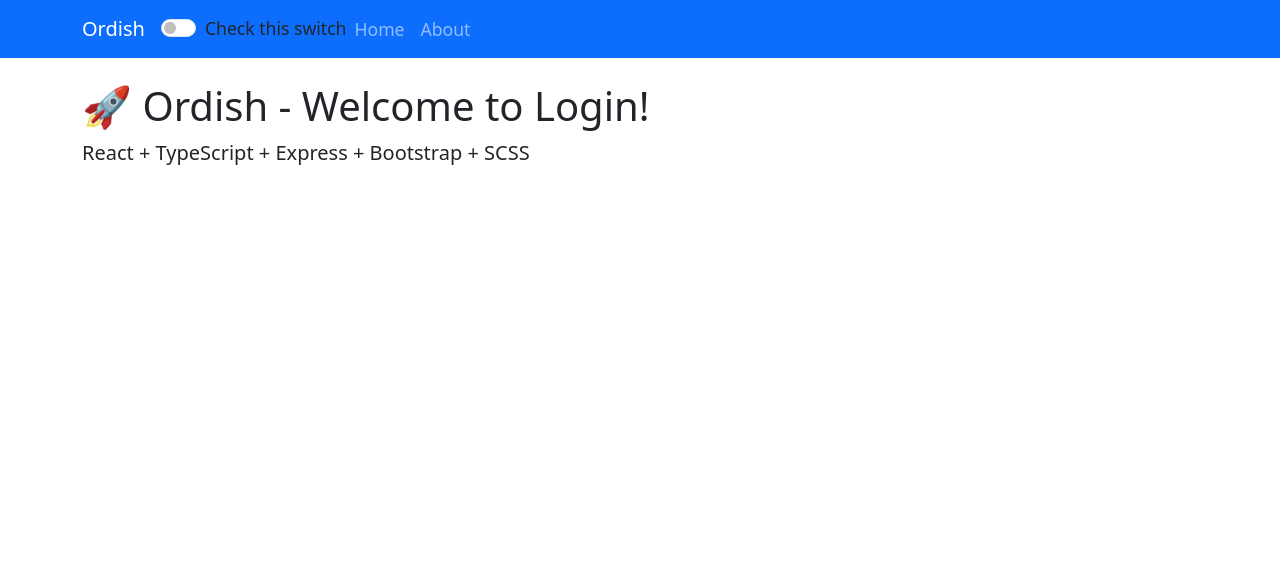
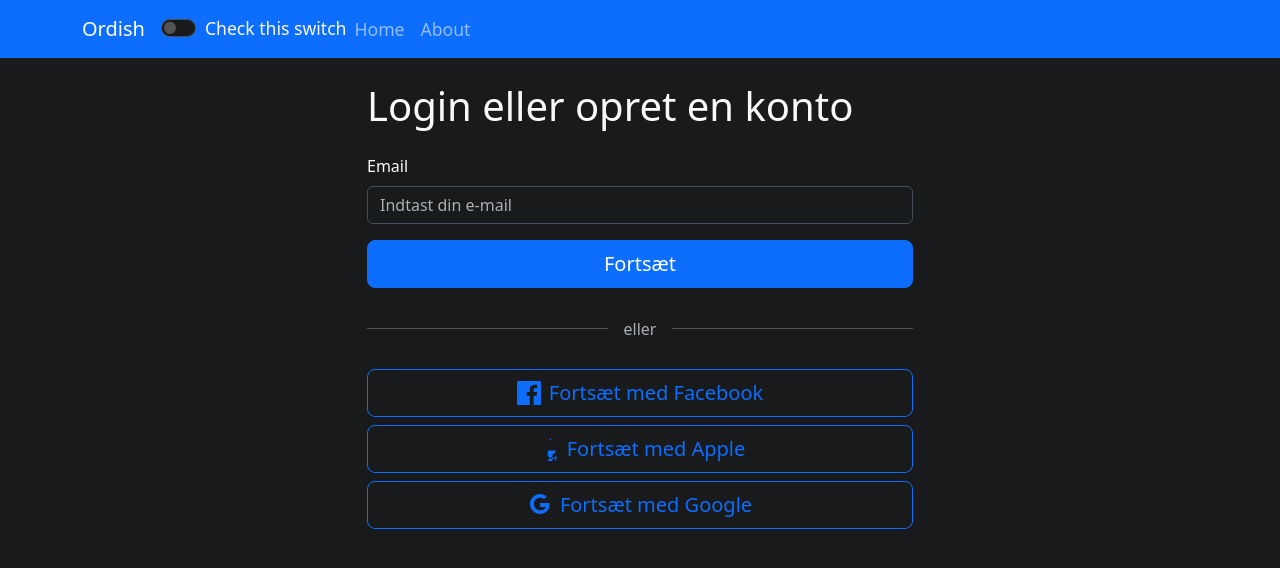
Before and after one commit to Cortex0101/Ordish, a React (Vite) app in the folder client/: page /login in a window 1280 px wide. Shown: the top 568 px of the page. Built offline with nearby package versions, Linux system fonts and the light colour scheme.

Commit message:
Login page frontend

```diff
--- a/client/src/components/ThemeToggle/ThemeToggle.tsx
+++ b/client/src/components/ThemeToggle/ThemeToggle.tsx
@@ -2,7 +2,7 @@ import { useState, useEffect } from 'react';
 import { Form } from 'react-bootstrap';
 
 function ThemeToggle() {
-  const [theme, setTheme] = useState<'light' | 'dark'>('light');
+  const [theme, setTheme] = useState<'light' | 'dark'>('dark');
 
   useEffect(() => {
     document.body.setAttribute('data-bs-theme', theme);
--- a/client/src/locales/da/login.json
+++ b/client/src/locales/da/login.json
@@ -1,3 +1,10 @@
 {
-    "welcome": "Velkommen til Login!"
+    "top-description": "Login eller opret en konto",
+    "email": "E-mail",
+    "email-placeholder": "Indtast din e-mail",
+    "continue-button-text": "Fortsæt",
+    "divider-text": "eller",
+    "continue-google": "Fortsæt med Google",
+    "continue-facebook": "Fortsæt med Facebook",
+    "continue-apple": "Fortsæt med Apple"
 }
--- a/client/src/locales/en/login.json
+++ b/client/src/locales/en/login.json
@@ -1,3 +1,8 @@
 {
-    "welcome": "Welcome to Login!"
+    "top-description": "Login eller opret en konto",
+    "email": "E-mail",
+    "divider-text": "eller",
+    "continue-with-google": "Fortsæt med Google",
+    "continue-with-facebook": "Fortsæt med Facebook",
+    "continue-with-apple": "Fortsæt med Apple"
 }
--- a/client/src/pages/login/Login.tsx
+++ b/client/src/pages/login/Login.tsx
@@ -1,17 +1,98 @@
-import { Container } from 'react-bootstrap';
-import { useTranslation } from 'react-i18next';
+import { Button, Col, Container, Form, Row } from "react-bootstrap";
+import { useTranslation } from "react-i18next";
 
-import './Login.scss';
+import "./Login.scss";
 
 function Login() {
-    const { t } = useTranslation('login');
+  const { t } = useTranslation("login");
 
-    return (
-      <Container>
-        <h1>🚀 Ordish - {t('welcome')}</h1>
-        <p className="lead mb-0">React + TypeScript + Express + Bootstrap + SCSS</p>
-      </Container>
-    );
+  return (
+    <Container className="container-sm">
+      <Row className="justify-content-center">
+        <Col xs={12} md={8} lg={6}>
+          <h1>{t("top-description")}</h1>
+          <Form className="mt-4">
+            <Row className="mb-3">
+              <Form.Group as={Col} controlId="formEmail">
+                <Form.Label>Email</Form.Label>
+                <Form.Control
+                  type="email"
+                  placeholder={t("email-placeholder")}
+                />
+              </Form.Group>
+            </Row>
+            <Row className="mb-3">
+              <Col className="d-grid gap-2">
+                <Button variant="primary" size="lg">
+                  {t("continue-button-text")}
+                </Button>
+              </Col>
+            </Row>
+          </Form>
+          <div className="d-flex align-items-center my-4">
+            <hr className="flex-grow-1" />
+            <span className="mx-3 text-muted">eller</span>
+            <hr className="flex-grow-1" />
+          </div>
+          <Row className="mb-2">
+            <Col>
+              <Button variant="outline-primary" size="lg" className="w-100 d-flex align-items-center justify-content-center">
+                <svg
+                  xmlns="http://www.w3.org/2000/svg"
+                  width="24"
+                  height="24"
+                  fill="currentColor"
+                  className="me-2"
+                  viewBox="0 0 24 24"
+                >
+                  <path d="M22.675 0h-21.35C.595 0 0 .592 0 1.326v21.348C0 23.406.595 24 1.325 24h11.495v-9.294H9.691v-3.622h3.129V8.413c0-3.1 1.893-4.788 4.659-4.788 1.325 0 2.463.099 2.797.143v3.24l-1.918.001c-1.504 0-1.797.715-1.797 1.763v2.313h3.587l-.467 3.622h-3.12V24h6.116C23.406 24 24 23.406 24 22.674V1.326C24 .592 23.406 0 22.675 0" />
+                </svg>
+                {t("continue-facebook")}
+              </Button>
+            </Col>
+          </Row>
+          <Row className="mb-2">
+            <Col>
+            <Button variant="outline-primary" size="lg"  className="w-100 d-flex align-items-center justify-content-center">
+              <svg
+                xmlns="http://www.w3.org/2000/svg"
+                width="24"
+                height="24"
+                fill="currentColor"
+                className="me-2"
+                viewBox="0 0 24 24"
+              >
+                <path d="M16.365 1.43c0 1.14-.93 2.07-2.07 2.07-.03-1.17.96-2.07 2.07-2.07zm4.95 16.62c-.12.27-.24.54-.39.81-.51.93-1.05 1.85-1.89 1.85-.81 0-1.08-.53-2.01-.53-.93 0-1.23.51-2.01.53-.84 0-1.41-.86-1.92-1.79-1.32-2.28-.23-5.65 1.86-5.65.72 0 1.29.5 2.01.5.69 0 1.21-.5 2.01-.5 1.02 0 1.78 1.04 2.01 2.08-.03.01-.06.02-.09.03-.18.06-.37.13-.56.21-.19.08-.37.17-.55.27-.18.1-.36.21-.53.33-.17.12-.33.25-.48.39-.15.14-.29.29-.42.45-.13.16-.25.33-.36.51-.11.18-.21.37-.3.57-.09.2-.17.41-.24.62-.07.21-.13.43-.18.65-.05.22-.09.45-.12.68-.03.23-.05.47-.06.71-.01.24-.01.48 0 .72.01.24.03.48.06.71.03.23.07.46.12.68.05.22.11.44.18.65.07.21.15.42.24.62.09.2.19.39.3.57.11.18.23.35.36.51.13.16.27.31.42.45.15.14.31.27.48.39.17.12.35.23.53.33.18.1.36.19.55.27.19.08.38.15.56.21.03.01.06.02.09.03-.23 1.04-.99 2.08-2.01 2.08-.8 0-1.32-.5-2.01-.5-.72 0-1.29.5-2.01.5-2.09 0-3.18-3.37-1.86-5.65.51-.93 1.08-1.79 1.92-1.79.78-.02 1.08.51 2.01.51.93 0 1.2-.53 2.01-.53.84 0 1.38.92 1.89 1.85.15.27.27.54.39.81z" />
+              </svg>
+              {t("continue-apple")}
+            </Button>
+            </Col>
+          </Row>
+          <Row className="mb-2">
+            <Col>
+            <Button
+              variant="outline-primary"
+              size="lg"
+              className="w-100 d-flex align-items-center justify-content-center"
+            >
+              <svg
+                xmlns="http://www.w3.org/2000/svg"
+                width="24"
+                height="24"
+                fill="currentColor"
+                className="me-2"
+                viewBox="0 0 24 24"
+              >
+                <path d="M21.805 10.023h-9.765v3.977h5.627c-.242 1.242-1.242 3.242-5.627 3.242-3.389 0-6.148-2.805-6.148-6.242s2.759-6.242 6.148-6.242c1.934 0 3.242.773 3.984 1.477l2.727-2.648c-1.773-1.648-4.07-2.656-6.711-2.656-5.523 0-10 4.477-10 10s4.477 10 10 10c5.773 0 9.594-4.055 9.594-9.773 0-.656-.07-1.148-.156-1.664z" />
+              </svg>
+              {t("continue-google")}
+            </Button>
+            </Col>
+          </Row>
+        </Col>
+      </Row>
+    </Container>
+  );
 }
 
 export default Login;
```
